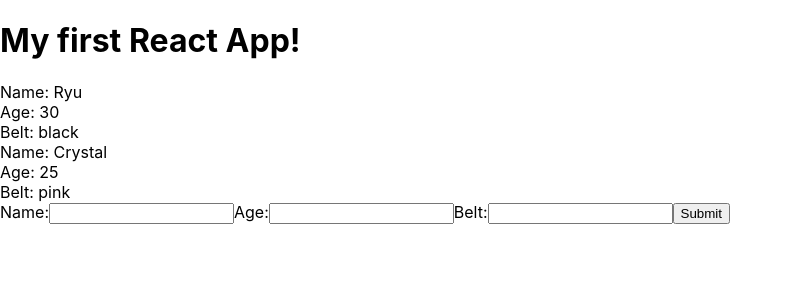
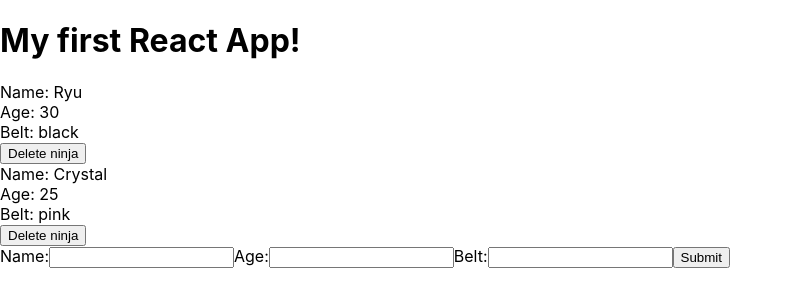
Before and after one commit to davehdez9/React-Redux, a React (Create React App) app in the folder myapp/: page / in a window 1280 px wide. Shown: the top 306 px of the page, without its empty margins (0-793 px from the left). Built offline with nearby package versions, Linux system fonts and the light colour scheme.

Commit message:
Deleting Data

```diff
--- a/myapp/src/App.js
+++ b/myapp/src/App.js
@@ -17,11 +17,19 @@
       ninjas: ninjas
     });
   };
+  deleteNinja = id => {
+    let ninjas = this.state.ninjas.filter(ninja => {
+      return ninja.id != id;
+    });
+    this.setState({
+      ninjas: ninjas
+    });
+  };
   render() {
     return (
       <div className="App">
         <h1>My first React App!</h1>
-        <Ninjas ninjas={this.state.ninjas} />
+        <Ninjas deleteNinja={this.deleteNinja} ninjas={this.state.ninjas} />
         <AddNinja addNinja={this.addNinja} />
       </div>
     );
--- a/myapp/src/Ninjas.js
+++ b/myapp/src/Ninjas.js
@@ -1,19 +1,26 @@
 import React from 'react';
 
-const Ninjas = ({ ninjas }) => {
-  // const ninjaList = ninjas.map(ninja => {
-  //   if (ninja.age > 20) {
-  //     return (
-  //       <div className="ninja" key={ninja.id}>
-  //         <div>Name: {ninja.name}</div>
-  //         <div>Age: {ninja.age}</div>
-  //         <div>Belt: {ninja.belt}</div>
-  //       </div>
-  //     );
-  //   } else {
-  //     return null;
-  //   }
-  // });
+const Ninjas = ({ ninjas, deleteNinja }) => {
+  const ninjaList = ninjas.map(ninja => {
+    if (ninja.age > 20) {
+      return (
+        <div className="ninja" key={ninja.id}>
+          <div>Name: {ninja.name}</div>
+          <div>Age: {ninja.age}</div>
+          <div>Belt: {ninja.belt}</div>
+          <button
+            onClick={() => {
+              deleteNinja(ninja.id);
+            }}
+          >
+            Delete ninja
+          </button>
+        </div>
+      );
+    } else {
+      return null;
+    }
+  });
   // const ninjaList = ninjas.map(ninja => {
   //   return ninja.age > 20 ? (
   //     <div className="ninja" key={ninja.id}>
@@ -25,7 +32,7 @@
   // });
   return (
     <div className="ninja-list">
-      {ninjas.map(ninja => {
+      {/* {ninjas.map(ninja => {
         return ninja.age > 20 ? (
           <div className="ninja" key={ninja.id}>
             <div>Name: {ninja.name}</div>
@@ -33,7 +40,8 @@
             <div>Belt: {ninja.belt}</div>
           </div>
         ) : null;
-      })}
+      })} */}
+      {ninjaList}
     </div>
   );
 };
```
